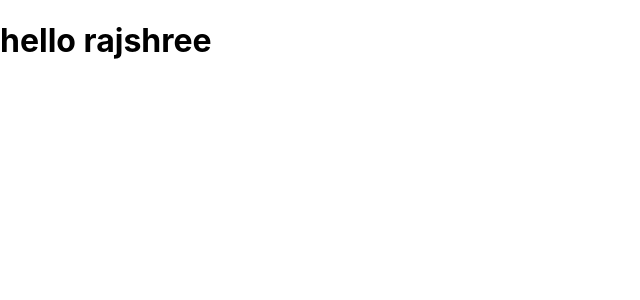
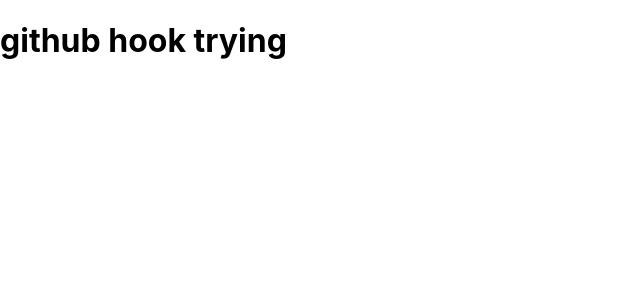
Before and after one commit to Rajshree1234/first-project, a React (Create React App) app: page / in a window 1280 px wide. Shown: the top 300 px of the page, without its empty margins (0-640 px from the left). Built offline with nearby package versions, Linux system fonts and the light colour scheme.

Commit message:
git trigger testing

```diff
--- a/src/App.js
+++ b/src/App.js
@@ -4,7 +4,7 @@ import './App.css';
 function App() {
   return (
     <div >
-          <h1>hello rajshree</h1>
+          <h1>github hook trying</h1>
     </div>
   );
 }
```
Also changed, not shown: 1 other file (tests, documents, lock files or other folders).
